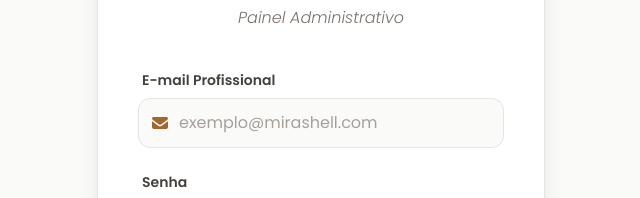
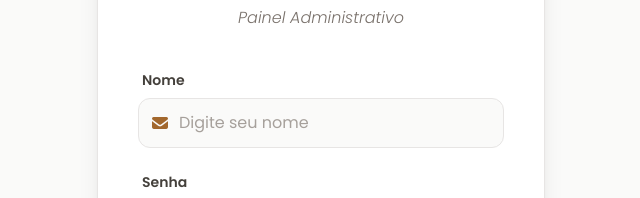
Before and after one commit to nsimba-afonso-nwayami/salao-mirashell-2, a React (Vite) app: page /auth/login in a window 1280 px wide. Shown: the part 256-454 px from the top of the page, without its empty margins (319-959 px from the left). Built offline with nearby package versions, Linux system fonts and the light colour scheme.

Commit message:
Página de login feita

```diff
--- a/src/pages/auth/Login.jsx
+++ b/src/pages/auth/Login.jsx
@@ -4,6 +4,7 @@ import { yupResolver } from "@hookform/resolvers/yup";
 import { loginSchema } from "../../validations/loginSchema";
 import toast from "react-hot-toast";
 import logoImg from "../../assets/img/LOGO.png";
+import { loginUser } from "../../services/loginService";
 
 export default function Login() {
   const {
@@ -18,18 +19,14 @@ export default function Login() {
 
   // Função de envio
   const onSubmit = async (data) => {
-    console.log("Pegando dados", data);
     const toastId = toast.loading("Processando login...");
+
     try {
-      // Simulando envio e verificação de login (API)
-      await new Promise((resolve) => setTimeout(resolve, 1500));
-
+      await loginUser(data);
       toast.success("Login realizado com sucesso!", { id: toastId });
-
-      // Redirecionar para dashboard admin
       navigate("/dashboard/admin");
-    } catch (err) {
-      toast.error("Erro ao realizar login. Tente novamente.", { id: toastId });
+    } catch (error) {
+      toast.error(error.message, { id: toastId });
     }
   };
 
@@ -63,22 +60,22 @@ export default function Login() {
               htmlFor="email"
               className="block text-sm font-semibold text-stone-700 mb-2 pl-1"
             >
-              E-mail Profissional
+              Nome
             </label>
             <div className="relative">
               <input
                 id="email"
-                type="email"
-                {...register("email")}
-                placeholder="exemplo@mirashell.com"
+                type="text"
+                {...register("username")}
+                placeholder="Digite seu nome"
                 className="w-full py-3 pl-10 pr-4 bg-stone-50 border border-stone-200 rounded-xl focus:ring-2 focus:ring-[#A2672D] focus:border-transparent outline-none text-stone-800 placeholder-stone-400 transition-all"
               />
               <i className="fas fa-envelope absolute left-3 top-1/2 transform -translate-y-1/2 text-[#A2672D]"></i>
             </div>
 
-            {errors.email && (
+            {errors.username && (
               <p className="text-red-500 text-xs mt-1 pl-1">
-                {errors.email.message}
+                {errors.username.message}
               </p>
             )}
           </div>
```
